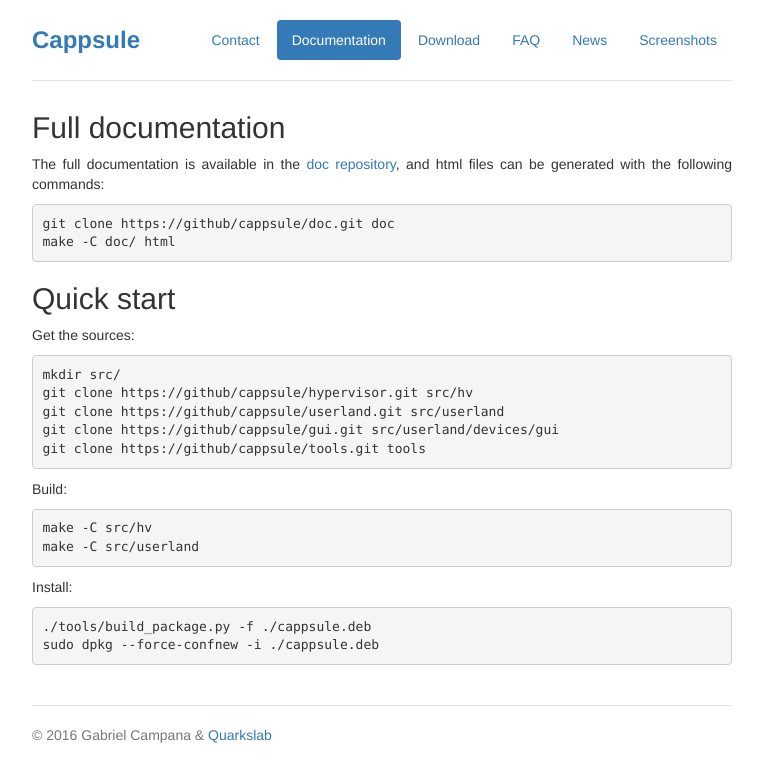
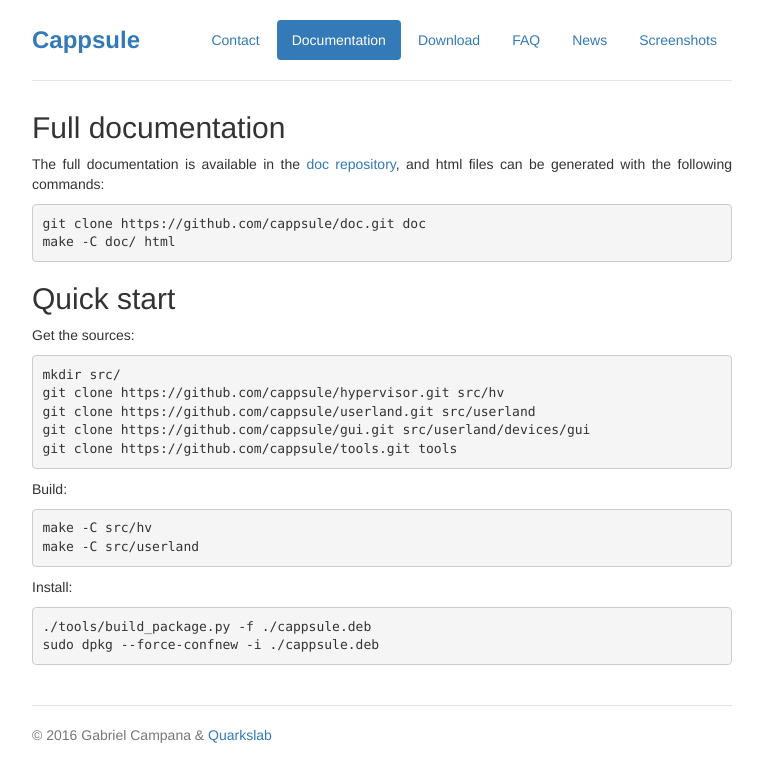
Before and after one commit to cappsule/cappsule.github.io, a Jekyll site: the page built from documentation.md, in a window 1280 px wide. Shown: the top 782 px of the page, without its empty margins (258-1021 px from the left). Built offline with Jekyll 4.4.1, drawn with Linux system fonts in a browser that asks for light colours; part of the change alters nothing that is shown.

Commit message:
documentation: fix github url

```diff
--- a/documentation.md
+++ b/documentation.md
@@ -8,7 +8,7 @@ permalink: /documentation/
 
 The full documentation is available in the [doc repository](https://github.com/cappsule/doc/), and html files can be generated with the following commands:
 
-    git clone https://github/cappsule/doc.git doc
+    git clone https://github.com/cappsule/doc.git doc
     make -C doc/ html
 
 
@@ -18,10 +18,10 @@ The full documentation is available in the [doc repository](https://github.com/c
 Get the sources:
 
     mkdir src/
-    git clone https://github/cappsule/hypervisor.git src/hv
-    git clone https://github/cappsule/userland.git src/userland
-    git clone https://github/cappsule/gui.git src/userland/devices/gui
-    git clone https://github/cappsule/tools.git tools
+    git clone https://github.com/cappsule/hypervisor.git src/hv
+    git clone https://github.com/cappsule/userland.git src/userland
+    git clone https://github.com/cappsule/gui.git src/userland/devices/gui
+    git clone https://github.com/cappsule/tools.git tools
 
 Build:
 
```
